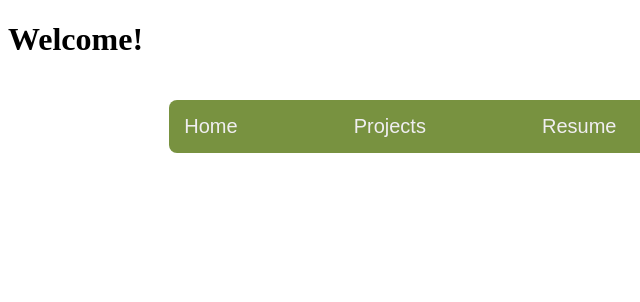
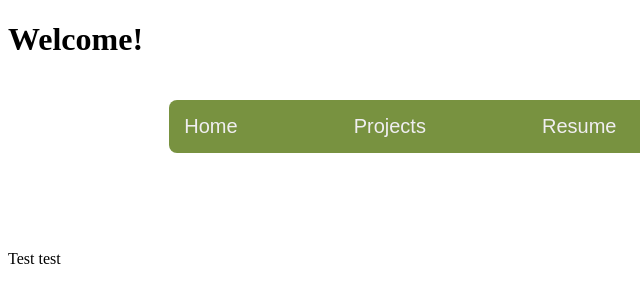
Before and after one commit to beanalicious1/Portfolio, a plain HTML site: page index.html in a window 1280 px wide. Shown: the full height of the page, 0-640 px from the left. Drawn offline with Linux system fonts and the light colour scheme.

Commit message:
I hope this works

```diff
--- a/index.html
+++ b/index.html
@@ -15,6 +15,6 @@
     </nav>
 
 </body>
-
+<p>Test test</p>
 
 </html>
```
Also changed, not shown: 1 other file.
